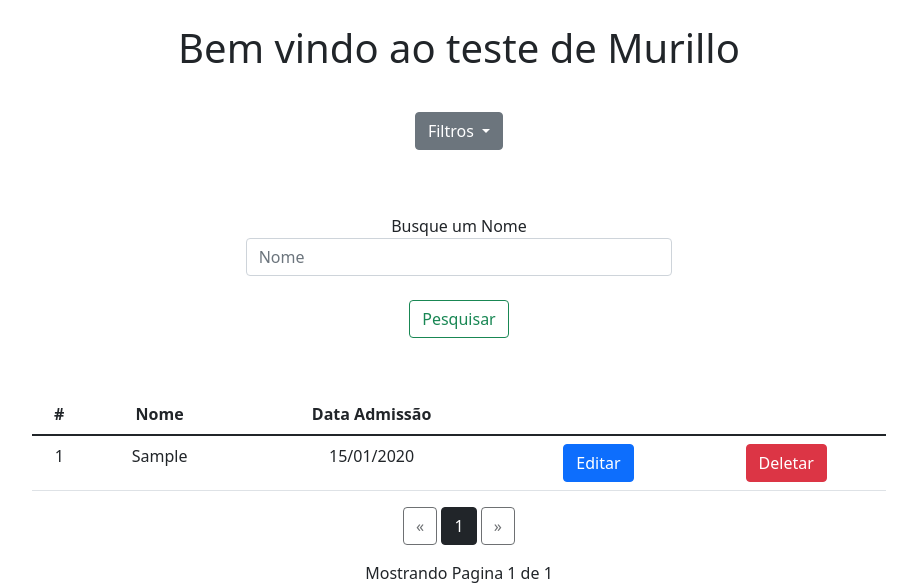
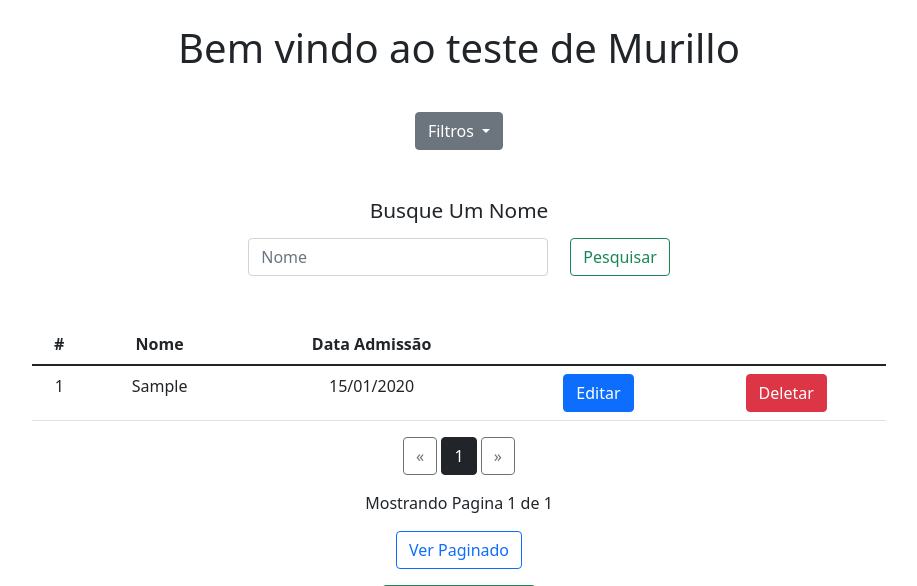
Before and after one commit to Lelou123/Visie-Teste, a Flask app: page / in a window 1280 px wide. Shown: the top 586 px of the page, without its empty margins (181-1098 px from the left). Run offline with Flask 2, Linux system fonts and the light colour scheme; tables that the repository leaves empty hold one stand-in row (values such as "Sample post").

Commit message:
Modify Design Search

```diff
--- a/templates/index.html
+++ b/templates/index.html
@@ -28,15 +28,12 @@
           </div>
     </div>
     <div class="col-4 m-auto pt-4 pb-2 text-center mb-3">
-        <form action="/searchPessoa" class="container" method="post">
-
-                <div class="row mt-3">
-                    <label for="nome">Busque um Nome</label>
-                    <input type="text " name="nome" id="nome" placeholder="Nome" class="form-control">
-
-                </div>
-
-            <div class="col-4 m-auto pt-4 pb-2 text-center">
+        <h3 style="font-size: 1.3em;margin-bottom: 15px;">Busque Um Nome</h3>
+        <form action="/searchPessoa" class="container" method="post" style="display: flex;justify-content: center;align-items: flex-end;gap: 22px;">
+            <div>
+                <input type="text " name="nome" id="nome" placeholder="Nome" style="width: 300px;" class="form-control">
+            </div>
+            <div>
                 <button type="submit" class="btn btn-outline-success">Pesquisar</button>
             </div>
         </form>
```
Also changed, not shown: templates/search.html (+6 -8 lines).
